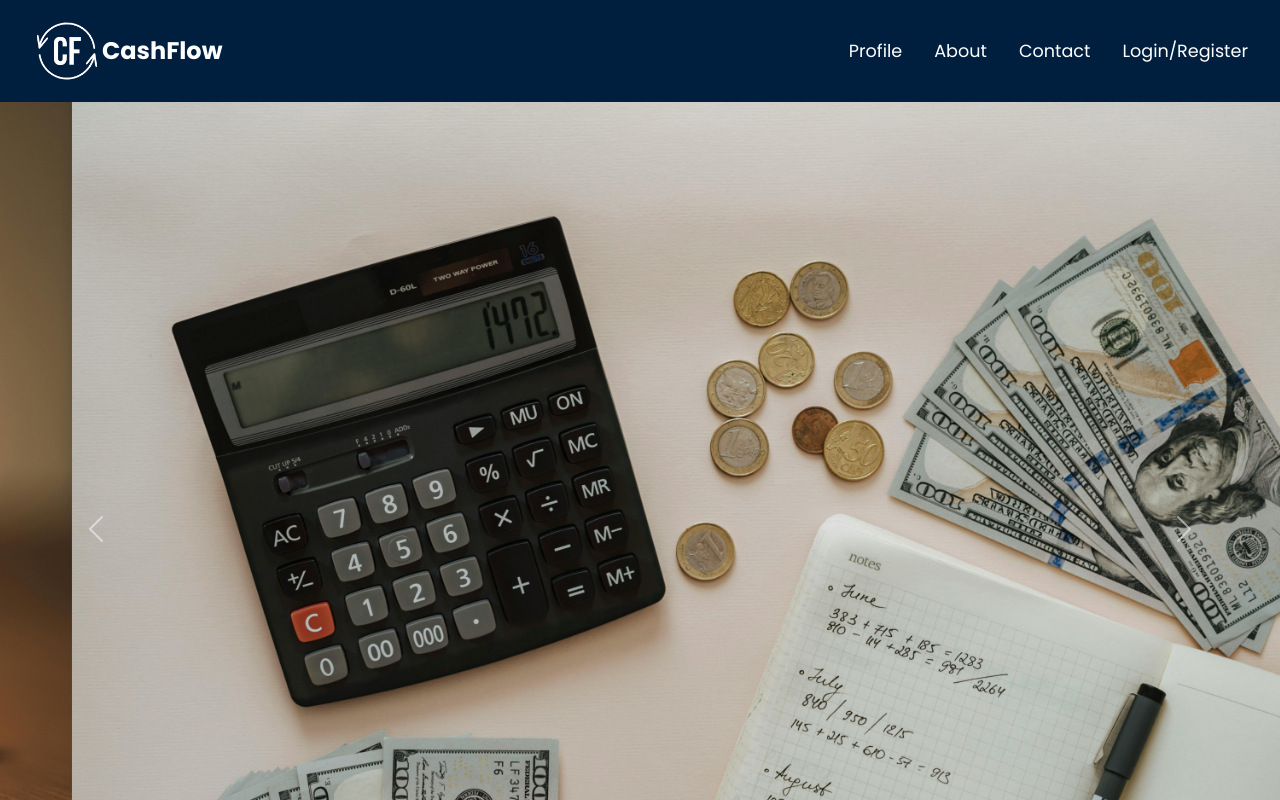
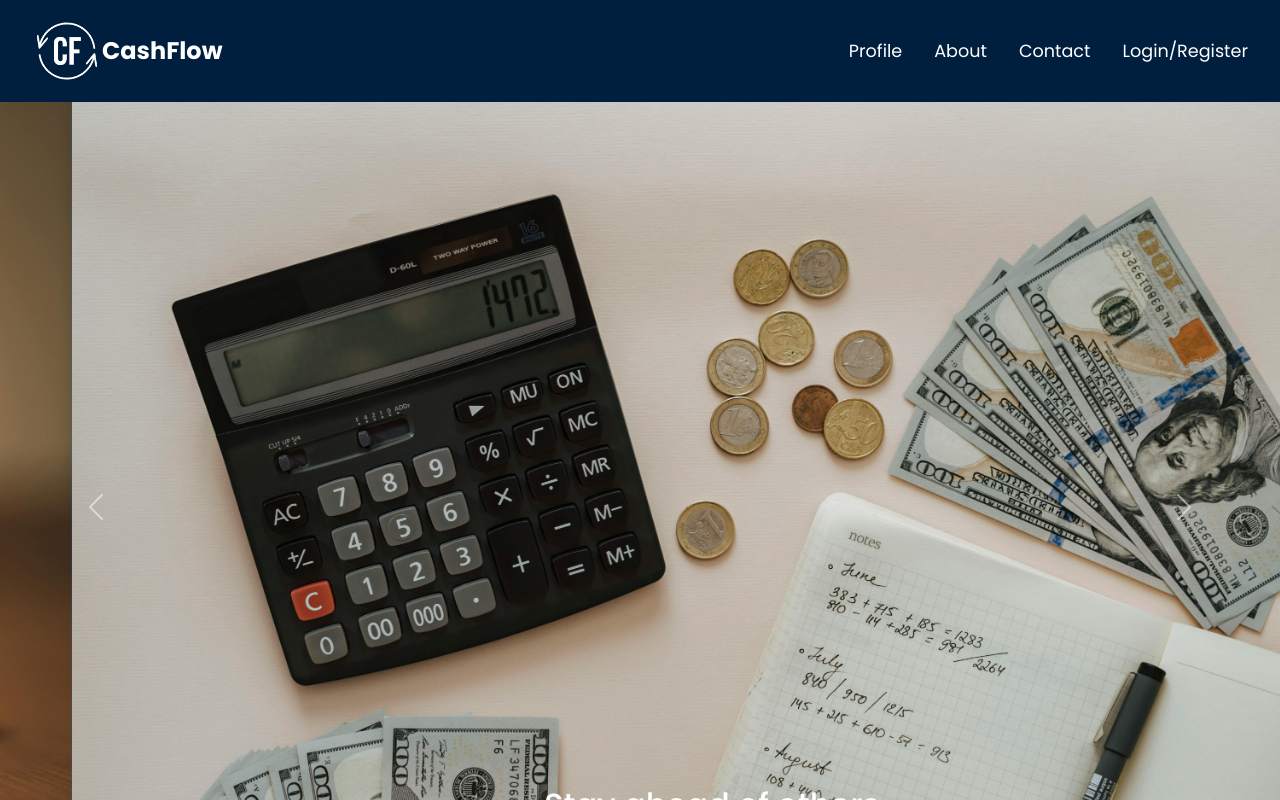
Before and after one commit to petarL1/finance-tracker, a Next.js app: page / in a window 1280 px wide. Built offline with nearby package versions, Linux system fonts and the light colour scheme; no server answers; the database is empty.

Commit message:
Update Carousel.module.css

```diff
--- a/src/app/components/css/Carousel.module.css
+++ b/src/app/components/css/Carousel.module.css
@@ -51,6 +51,6 @@
 
   @media (min-width: 1000px) {
     .carouselImage{
-      max-height: 1000px;
+      max-height: 810px;
     }
   }
```
